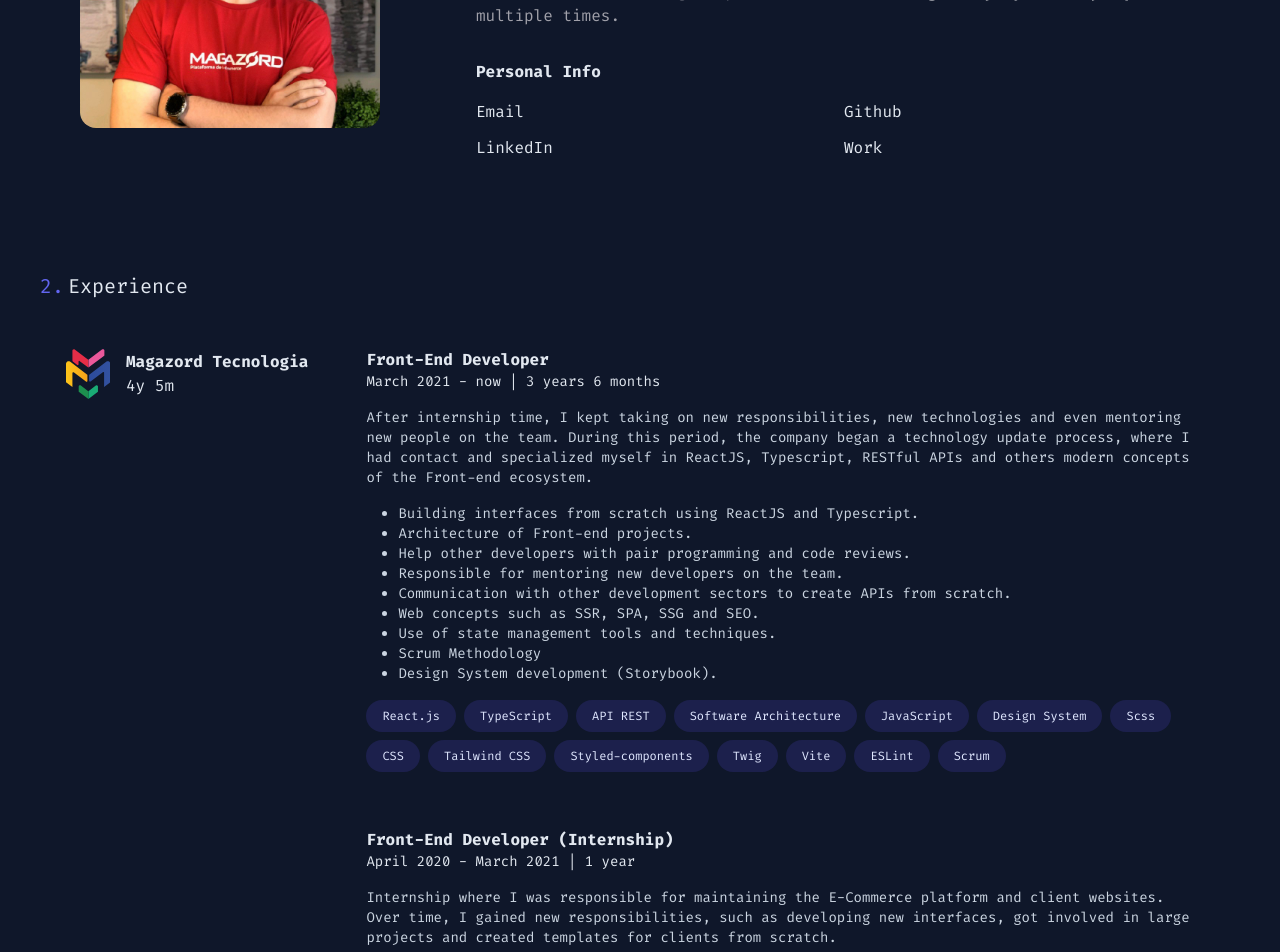
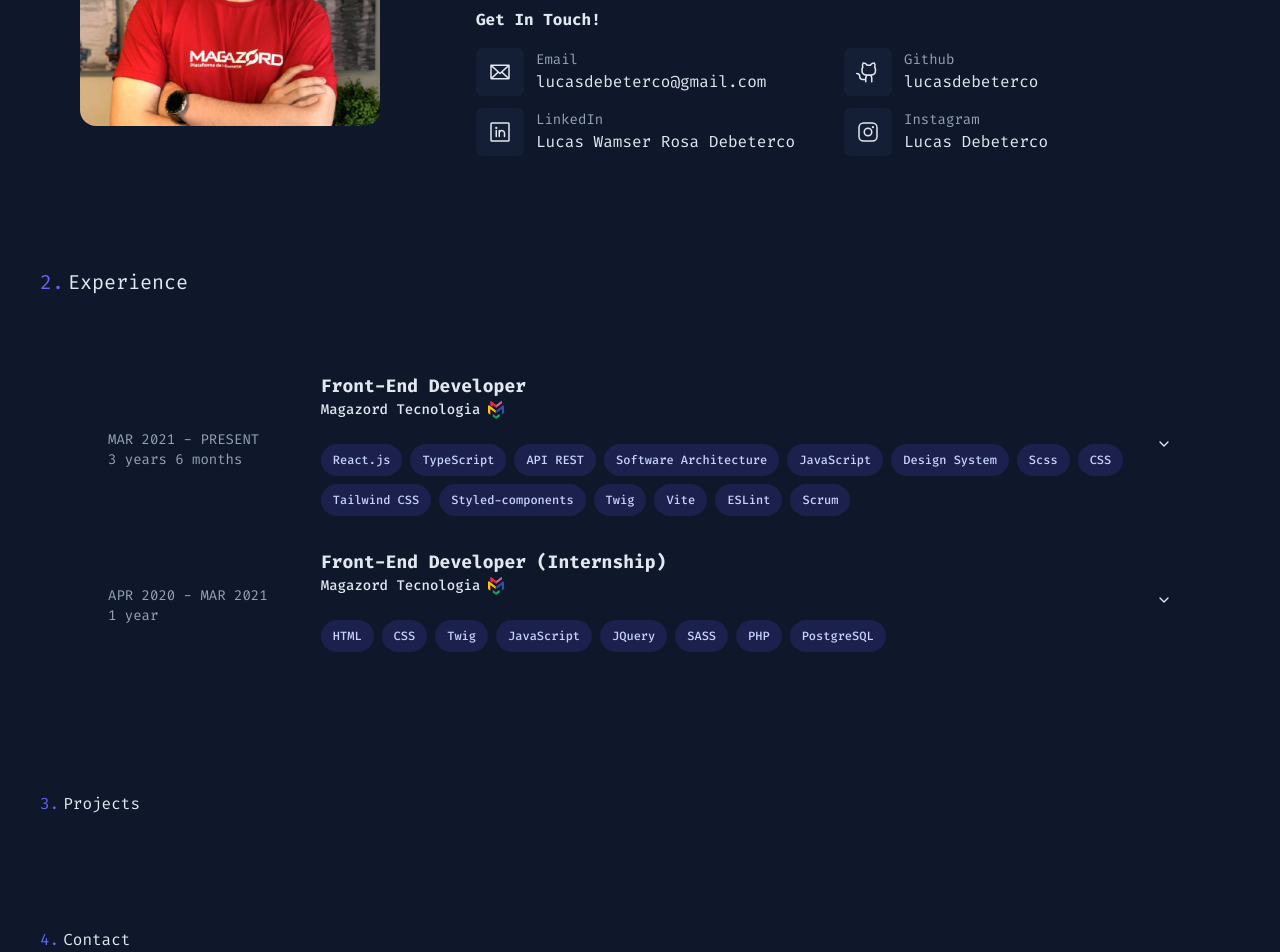
Before and after one commit to lucasdebeterco/lucasdebeterco-dev, a Next.js app: page / in a window 1280 px wide. Shown: the part 1120-2072 px from the top of the page. Built offline with nearby package versions, Linux system fonts and the light colour scheme.

Commit message:
experience refactor

```diff
--- a/src/app/components/about.tsx
+++ b/src/app/components/about.tsx
@@ -1,3 +1,5 @@
+import { Envelope, GithubLogo, InstagramLogo, LinkedinLogo } from '@phosphor-icons/react'
+
 export function About() {
     return (
         <section id="about-section" className="flex flex-col justify-center gap-6">
@@ -13,7 +15,7 @@ export function About() {
                 <div className="flex flex-col gap-8">
                     <div className="flex flex-col gap-4">
                         <h3 className="font-bold">Who am I?</h3>
-                        <p className=" text-zinc-400 [&>b]:text-zinc-100">
+                        <p className=" text-sm text-zinc-400 [&>b]:text-zinc-100">
                             I am a developer graduated in Information Systems (Bachelor´s degree) and professional
                             experience
                             in the Front-end development area. I participated in projects with thousands of daily access
@@ -27,24 +29,63 @@ export function About() {
                         </p>
                     </div>
                     <div className="flex flex-col gap-4">
-                        <h3 className="font-bold">Personal Info</h3>
+                        <h3 className="font-bold">Get In Touch!</h3>
                         <div className="grid grid-cols-2 gap-3">
-                            <div>
-                                Email
+                            <div className="flex items-center gap-3">
+                                <div className="flex items-center justify-center rounded-md bg-[#141f35] p-3">
+                                    <Envelope size={24}/>
+                                </div>
+                                <div className="flex flex-col">
+                                    <span className="text-sm text-slate-400">Email</span>
+                                    <a href="mailto:lucasdebeterco@gmail.com"
+                                        className="transition hover:text-indigo-600">
+                                        lucasdebeterco@gmail.com
+                                    </a>
+                                </div>
                             </div>
-                            <div>
-                                Github
+
+                            <div className="flex items-center gap-3">
+                                <div className="flex items-center justify-center rounded-md bg-[#141f35] p-3">
+                                    <GithubLogo size={24}/>
+                                </div>
+                                <div className="flex flex-col">
+                                    <span className="text-sm text-slate-400">Github</span>
+                                    <a
+                                        target="_blank"
+                                        href="github.com/lucasdebeterco"
+                                        className="transition hover:text-indigo-600">lucasdebeterco</a>
+                                </div>
                             </div>
-                            <div>
-                                LinkedIn
+
+
+                            <div className="flex items-center gap-3">
+                                <div className="flex items-center justify-center rounded-md bg-[#141f35] p-3">
+                                    <LinkedinLogo size={24}/>
+                                </div>
+                                <div className="flex flex-col">
+                                    <span className="text-sm text-slate-400">LinkedIn</span>
+                                    <a
+                                        target="_blank"
+                                        href="www.linkedin.com/in/lucas-wamser-rosa-debeterco/"
+                                        className="transition hover:text-indigo-600">Lucas Wamser Rosa Debeterco</a>
+                                </div>
                             </div>
-                            <div>
-                                Work
+
+                            <div className="flex items-center gap-3">
+                                <div className="flex items-center justify-center rounded-md bg-[#141f35] p-3">
+                                    <InstagramLogo size={24}/>
+                                </div>
+                                <div className="flex flex-col">
+                                    <span className="text-sm text-slate-400">Instagram</span>
+                                    <a
+                                        target="_blank"
+                                        href="https://instagram.com/lucasdebeterco/"
+                                        className="transition hover:text-indigo-600" rel="noreferrer">Lucas Debeterco</a>
+                                </div>
                             </div>
                         </div>
                     </div>
                 </div>
             </div>
-        </section>
-    )
+        </section>)
 }
--- a/src/app/components/experience.tsx
+++ b/src/app/components/experience.tsx
@@ -1,5 +1,12 @@
 import Image from 'next/image'
 import Link from 'next/link'
+
+import {
+    Accordion,
+    AccordionContent,
+    AccordionItem,
+    AccordionTrigger,
+} from '@/components/ui/accordion'
 
 export function Experience() {
     return (
@@ -9,43 +16,24 @@ export function Experience() {
                 Experience
             </h2>
 
-            <div className="flex gap-20 px-12">
-                <div className="flex flex-col">
-                    <Link href="https://www.magazord.com.br/" className="flex items-center justify-center gap-4" target="_blank">
-                        <Image src="/experience/magazord-logo.svg" alt="Logo Magazord" width={44} height={52}/>
-                        <div className="flex flex-col text-nowrap">
-                            <h3 className="font-bold">Magazord Tecnologia</h3>
-                            <span className="text-base">4y 5m</span>
+            <div className="flex px-12">
+                <Accordion type="multiple" className="w-full gap-3 py-3 text-sm   [&>div:hover]:bg-[#141f35] [&>div:hover]:shadow-[inset_0_1px_0_0_0] [&>div:hover]:drop-shadow-lg [&>div:hover_h3]:text-indigo-500 [&>div]:rounded-lg [&>div]:px-5 [&>div]:transition">
+                    <AccordionItem value="item-1 flex">
+                        <div className="flex items-center">
+                            <div className="mt-3 flex w-1/5 flex-col text-slate-400">
+                                <span>MAR 2021 - PRESENT</span>
+                                <span>3 years 6 months</span>
                             </div>
-                    </Link>
+                            <AccordionTrigger className="w-4/5">
+                                <div className="flex flex-col text-left">
+                                    <div className="flex flex-col text-base">
+                                        <h3 className="text-lg font-bold transition">Front-End Developer</h3>
+                                        <span className="flex gap-2 text-sm">
+                                            Magazord Tecnologia <Image src="/experience/magazord-logo.svg" alt="Logo Magazord" width={16} height={18}/>
+                                        </span>
                                     </div>
 
-                <div className="flex flex-col gap-14">
-                    <div className="flex flex-col gap-4 text-sm">
-                        <div>
-                            <h3 className="text-base font-bold">Front-End Developer</h3>
-                            March 2021 - now | 3 years 6 months
-                        </div>
-
-                        <p className="text-slate-300">
-                            After internship time, I kept taking on new responsibilities, new technologies and even mentoring new people on the team.
-                            During this period, the company began a technology update process, where I had contact and specialized myself in
-                            ReactJS, Typescript, RESTful APIs and others modern concepts of the Front-end ecosystem.
-                        </p>
-
-                        <ul className="ml-8 list-disc text-slate-300">
-                            <li>Building interfaces from scratch using ReactJS and Typescript.</li>
-                            <li>Architecture of Front-end projects.</li>
-                            <li>Help other developers with pair programming and code reviews.</li>
-                            <li>Responsible for mentoring new developers on the team.</li>
-                            <li>Communication with other development sectors to create APIs from scratch.</li>
-                            <li>Web concepts such as SSR, SPA, SSG and SEO.</li>
-                            <li>Use of state management tools and techniques.</li>
-                            <li>Scrum Methodology</li>
-                            <li>Design System development (Storybook).</li>
-                        </ul>
-
-                        <ul className="flex flex-wrap gap-2 text-xs [&>li]:rounded-full [&>li]:bg-indigo-900/40 [&>li]:px-4 [&>li]:py-2 [&>li]:text-indigo-100">
+                                    <ul className="mt-6 flex flex-wrap gap-2 text-xs [&>li]:rounded-full [&>li]:bg-indigo-900/40 [&>li]:px-3 [&>li]:py-2 [&>li]:text-indigo-200">
                                         <li>React.js</li>
                                         <li>TypeScript</li>
                                         <li>API REST</li>
@@ -62,29 +50,47 @@ export function Experience() {
                                         <li>Scrum</li>
                                     </ul>
                                 </div>
+                            </AccordionTrigger>
+                        </div>
+                        <AccordionContent>
+                            <p className="text-slate-300">
+                                After internship time, I kept taking on new responsibilities, new technologies and
+                                even mentoring new people on the team.
+                                During this period, the company began a technology update process, where I had
+                                contact and specialized myself in
+                                ReactJS, Typescript, RESTful APIs and others modern concepts of the Front-end
+                                ecosystem.
+                            </p>
 
-                    <div className="flex flex-col gap-4 text-sm">
-                        <div>
-                            <h3 className="text-base font-bold">Front-End Developer (Internship)</h3>
-                            April 2020 - March 2021 | 1 year
+                            <ul className="ml-8 mt-5 flex list-disc flex-col gap-3 text-slate-300">
+                                <li>Building interfaces from scratch using ReactJS and Typescript.</li>
+                                <li>Architecture of Front-end projects.</li>
+                                <li>Help other developers with pair programming and code reviews.</li>
+                                <li>Responsible for mentoring new developers on the team.</li>
+                                <li>Communication with other development sectors to create APIs from scratch.</li>
+                                <li>Web concepts such as SSR, SPA, SSG and SEO.</li>
+                                <li>Use of state management tools and techniques.</li>
+                                <li>Scrum Methodology</li>
+                                <li>Design System development (Storybook).</li>
+                            </ul>
+                        </AccordionContent>
+                    </AccordionItem>
+                    <AccordionItem value="item-2">
+                        <div className="flex items-center">
+                            <div className="mt-3 flex w-1/5 flex-col text-slate-400">
+                                <span>APR 2020 - MAR 2021</span>
+                                <span>1 year</span>
+                            </div>
+                            <AccordionTrigger className="w-4/5">
+                                <div className="flex flex-col text-left">
+                                    <div className="flex flex-col text-base">
+                                        <h3 className="text-lg font-bold transition">Front-End Developer (Internship)</h3>
+                                        <span className="flex gap-2 text-sm">
+                                        Magazord Tecnologia <Image src="/experience/magazord-logo.svg" alt="Logo Magazord" width={16} height={18}/>
+                                        </span>
                                     </div>
 
-                        <p className="text-slate-300">
-                            Internship where I was responsible for maintaining the E-Commerce platform and client
-                            websites.
-                            Over time, I gained new responsibilities, such as developing new interfaces, got involved in
-                            large projects and created templates for clients from scratch.
-                        </p>
-
-                        <ul className="ml-8 list-disc text-slate-300">
-                            <li>Development of complete site templates for new customers.</li>
-                            <li>SEO techniques and strategies.</li>
-                            <li>Application HTML, CSS and Javascript/JQuery concepts.</li>
-                            <li>Template management using Twig.</li>
-                            <li>Back-end maintenance and contact with PostgreSQL database.</li>
-                        </ul>
-
-                        <ul className="flex flex-wrap gap-2 text-xs [&>li]:rounded-full [&>li]:bg-indigo-900/40 [&>li]:px-4 [&>li]:py-2 [&>li]:text-indigo-100">
+                                    <ul className="mt-6 flex flex-wrap gap-2 text-xs [&>li]:rounded-full [&>li]:bg-indigo-900/40 [&>li]:px-3 [&>li]:py-2 [&>li]:text-indigo-200">
                                         <li>HTML</li>
                                         <li>CSS</li>
                                         <li>Twig</li>
@@ -95,7 +101,29 @@ export function Experience() {
                                         <li>PostgreSQL</li>
                                     </ul>
                                 </div>
+                            </AccordionTrigger>
                         </div>
+                        <AccordionContent>
+                            <p className="text-slate-300">
+                                Internship where I was responsible for maintaining the E-Commerce platform and
+                                client
+                                websites.
+                                Over time, I gained new responsibilities, such as developing new interfaces, got
+                                involved in
+                                large projects and created templates for clients from scratch.
+                            </p>
+
+                            <ul className="ml-8 flex list-disc flex-col gap-3 text-slate-300">
+                                <li>Development of complete site templates for new customers.</li>
+                                <li>SEO techniques and strategies.</li>
+                                <li>Application HTML, CSS and Javascript/JQuery concepts.</li>
+                                <li>Template management using Twig.</li>
+                                <li>Back-end maintenance and contact with PostgreSQL database.</li>
+                            </ul>
+                        </AccordionContent>
+                    </AccordionItem>
+                </Accordion>
             </div>
-        </section>)
+        </section>
+    )
 }
--- a/src/app/page.tsx
+++ b/src/app/page.tsx
@@ -4,6 +4,7 @@ import { useEffect } from 'react'
 
 import { About } from '@/app/components/about'
 import { Experience } from '@/app/components/experience'
+import { Footer } from '@/app/components/footer'
 import { Header } from '@/app/components/header/header'
 import { Presentation } from '@/app/components/presentation'
 
@@ -36,5 +37,8 @@ export default function Home() {
                     Contact
                 </section>
             </div>
-        </>)
+
+            <Footer />
+        </>
+    )
 }
--- /dev/null
+++ b/src/components/ui/accordion.tsx
@@ -0,0 +1,56 @@
+'use client'
+
+import * as AccordionPrimitive from '@radix-ui/react-accordion'
+import { ChevronDown } from 'lucide-react'
+import * as React from 'react'
+
+import { cn } from '@/lib/utils'
+
+const Accordion = AccordionPrimitive.Root
+
+const AccordionItem = React.forwardRef<
+  React.ElementRef<typeof AccordionPrimitive.Item>,
+  React.ComponentPropsWithoutRef<typeof AccordionPrimitive.Item>
+>(({ className, ...props }, ref) => (
+    <AccordionPrimitive.Item
+        ref={ref}
+        className={cn(className)}
+        {...props}
+    />
+))
+AccordionItem.displayName = 'AccordionItem'
+
+const AccordionTrigger = React.forwardRef<
+  React.ElementRef<typeof AccordionPrimitive.Trigger>,
+  React.ComponentPropsWithoutRef<typeof AccordionPrimitive.Trigger>
+>(({ className, children, ...props }, ref) => (
+    <AccordionPrimitive.Trigger
+        ref={ref}
+        className={cn(
+            'flex flex-1 items-center justify-between py-4 font-medium transition-all duration-300 [&[data-state=open]>svg]:rotate-180',
+            className
+        )}
+        {...props}
+    >
+        {children}
+        <ChevronDown className="size-4 shrink-0 transition-transform duration-300" />
+    </AccordionPrimitive.Trigger>
+))
+AccordionTrigger.displayName = AccordionPrimitive.Trigger.displayName
+
+const AccordionContent = React.forwardRef<
+  React.ElementRef<typeof AccordionPrimitive.Content>,
+  React.ComponentPropsWithoutRef<typeof AccordionPrimitive.Content>
+>(({ className, children, ...props }, ref) => (
+    <AccordionPrimitive.Content
+        ref={ref}
+        className="overflow-hidden text-sm transition-all data-[state=closed]:animate-accordion-up data-[state=open]:animate-accordion-down"
+        {...props}
+    >
+        <div className={cn('pb-4 pt-0', className)}>{children}</div>
+    </AccordionPrimitive.Content>
+))
+
+AccordionContent.displayName = AccordionPrimitive.Content.displayName
+
+export { Accordion, AccordionItem, AccordionTrigger, AccordionContent }
--- /dev/null
+++ b/src/lib/utils.ts
@@ -0,0 +1,6 @@
+import { type ClassValue, clsx } from "clsx"
+import { twMerge } from "tailwind-merge"
+
+export function cn(...inputs: ClassValue[]) {
+  return twMerge(clsx(inputs))
+}
```
Also changed, not shown: package.json (+8 -1 lines), src/app/components/footer.tsx (added, +18 -0 lines), tailwind.config.ts (+31 -8 lines), components.json (added), 1 other file (tests, documents, lock files or other folders). Lines whose indentation alone changed are shown as unchanged.
